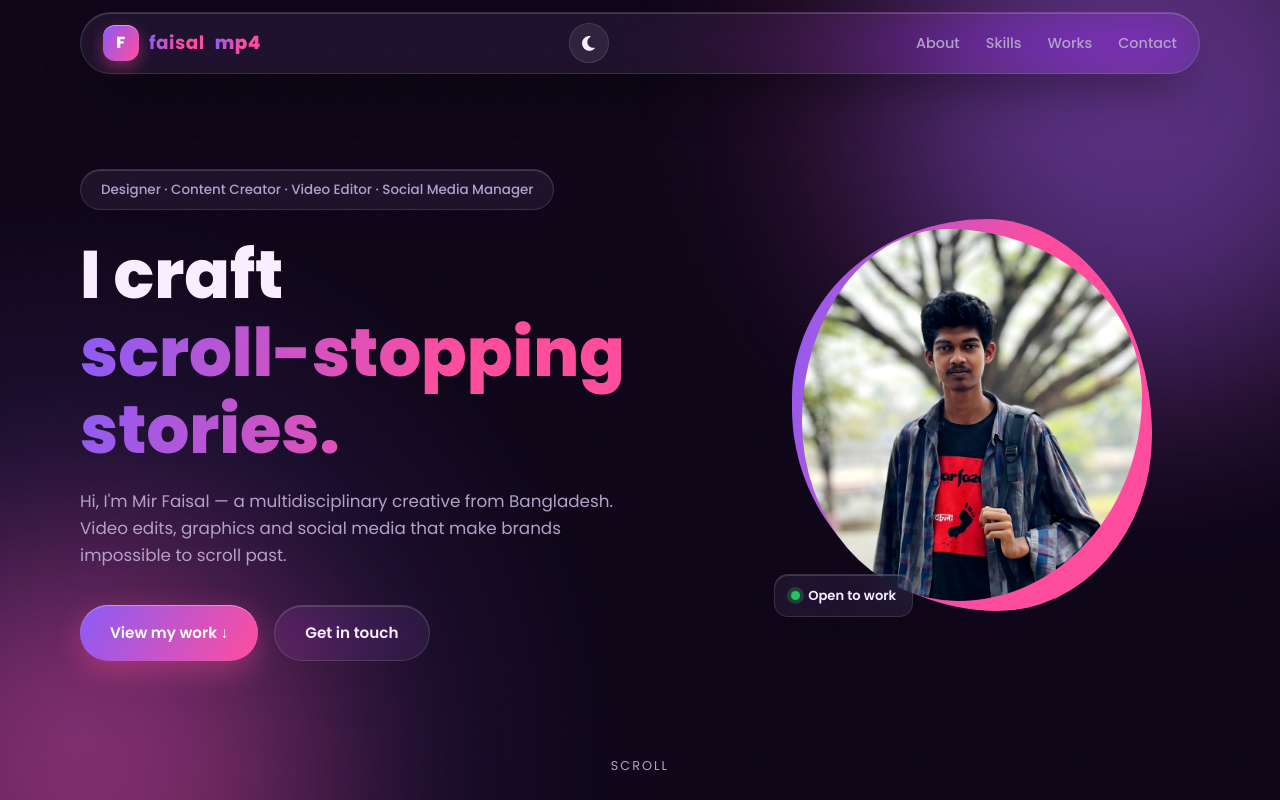
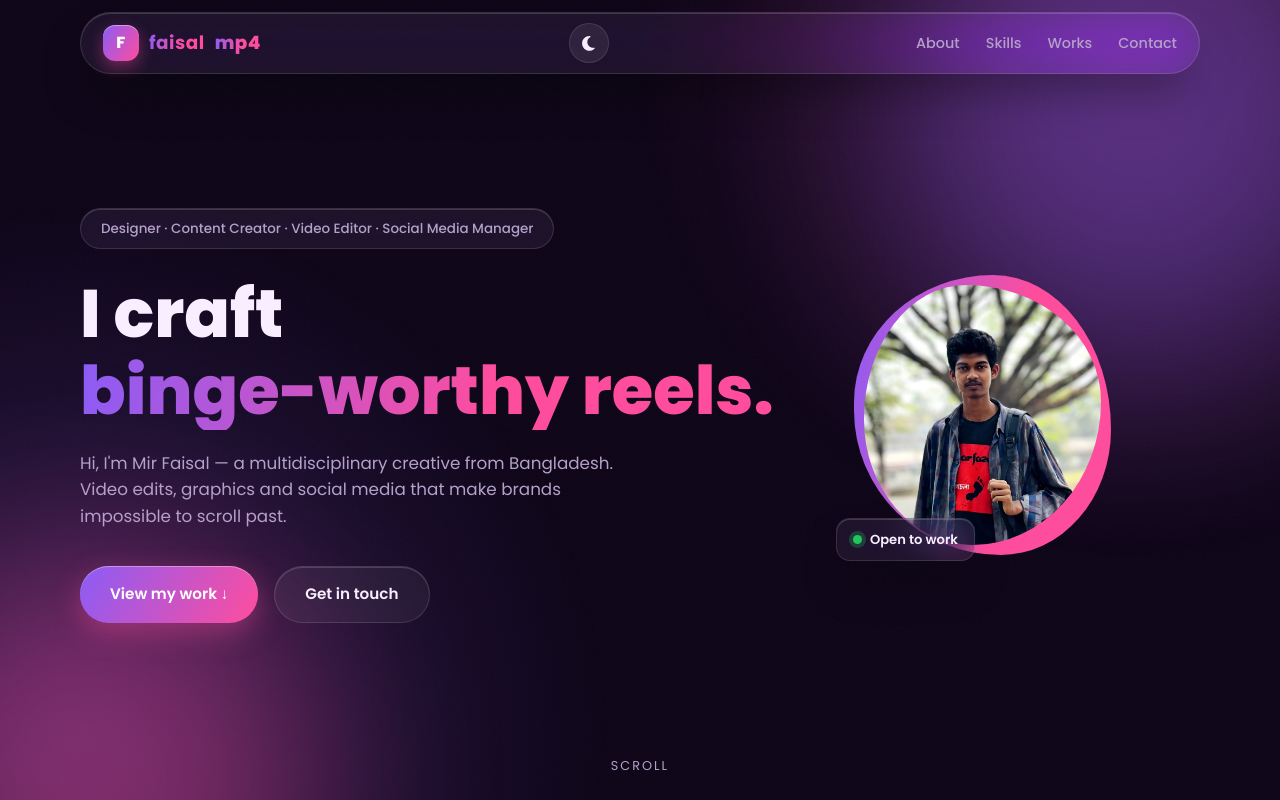
Before and after one commit to jawadur13/Faisal-Portfolio, a React (Vite) app: page / in a window 1280 px wide. Shown: the top 800 px of the page. Built offline with nearby package versions, Linux system fonts and the light colour scheme.

Commit message:
feat: rotating hero headline with vertical roll effect and staggered load-in

```diff
--- a/src/components/Hero.css
+++ b/src/components/Hero.css
@@ -72,6 +72,10 @@
   margin-bottom: 20px;
 }
 
+.h1-line {
+  display: block;
+}
+
 .hero h1 .accent {
   display: block;
   background: var(--grad-text);
@@ -79,6 +83,82 @@
   background-clip: text;
   color: transparent;
   width: fit-content;
+  position: relative;
+  overflow: hidden;
+  white-space: nowrap;
+  max-width: 100%;
+}
+
+.rot-new,
+.rot-old {
+  display: inline-block;
+  background: var(--grad-text);
+  -webkit-background-clip: text;
+  background-clip: text;
+  color: transparent;
+}
+
+.rot-new {
+  animation: rollIn 0.55s cubic-bezier(0.22, 0.61, 0.36, 1) both;
+}
+
+.rot-old {
+  position: absolute;
+  left: 0;
+  top: 0;
+  animation: rollOut 0.55s cubic-bezier(0.55, 0.06, 0.68, 0.19) both;
+}
+
+@keyframes rollIn {
+  from {
+    transform: translateY(75%);
+    opacity: 0;
+    filter: blur(6px);
+  }
+  to {
+    transform: none;
+    opacity: 1;
+    filter: blur(0);
+  }
+}
+
+@keyframes rollOut {
+  from {
+    transform: none;
+    opacity: 1;
+  }
+  to {
+    transform: translateY(-75%);
+    opacity: 0;
+    filter: blur(6px);
+  }
+}
+
+@keyframes rise {
+  from {
+    opacity: 0;
+    transform: translateY(18px);
+  }
+  to {
+    opacity: 1;
+    transform: none;
+  }
+}
+
+.hero-tag {
+  animation: rise 0.6s ease 0.05s both;
+}
+
+.hero h1 {
+  animation: rise 0.6s ease 0.18s both;
+}
+
+.hero p {
+  animation: rise 0.6s ease 0.32s both;
+}
+
+.hero-actions {
+  animation: rise 0.6s ease 0.45s both;
 }
 
 .hero p {
@@ -197,6 +277,11 @@
     padding-top: 104px;
   }
 
+  .hero h1 .accent {
+    font-size: 0.52em;
+    letter-spacing: -0.5px;
+  }
+
   .hero-actions .btn {
     flex: 1 1 100%;
     justify-content: center;
@@ -216,3 +301,10 @@
     display: none;
   }
 }
+
+@media (max-width: 700px) {
+  .hero h1 .accent {
+    font-size: 0.58em;
+    letter-spacing: -0.5px;
+  }
+}
--- a/src/components/Hero.jsx
+++ b/src/components/Hero.jsx
@@ -1,7 +1,22 @@
-import { profile, photoUrl } from "../data.js";
+import { useEffect, useRef, useState } from "react";
+import { profile, photoUrl, rotatingHeadlines } from "../data.js";
 import "./Hero.css";
 
 export default function Hero() {
+  const [idx, setIdx] = useState(0);
+  const [prev, setPrev] = useState(null);
+  const firstRun = useRef(true);
+
+  useEffect(() => {
+    const delay = firstRun.current ? 4200 : 2900;
+    firstRun.current = false;
+    const t = setTimeout(() => {
+      setPrev(idx);
+      setIdx((idx + 1) % rotatingHeadlines.length);
+    }, delay);
+    return () => clearTimeout(t);
+  }, [idx]);
+
   return (
     <section id="top" className="hero">
       <div className="blob blob-1" />
@@ -10,9 +25,14 @@ export default function Hero() {
       <div className="container hero-grid">
         <div className="hero-content">
           <span className="hero-tag">{profile.role}</span>
-          <h1>
-            {profile.headline[0]}
-            <span className="accent">{profile.headline[1]}</span>
+          <h1 aria-label={`I craft ${rotatingHeadlines[idx].replace(".", "")}`}>
+            <span className="h1-line" aria-hidden="true">{profile.tagline}</span>
+            <span className="accent rotator" aria-hidden="true">
+              {prev !== null && prev !== idx && (
+                <span className="rot-old" key={`p-${prev}`}>{rotatingHeadlines[prev]}</span>
+              )}
+              <span className="rot-new" key={`n-${idx}`}>{rotatingHeadlines[idx]}</span>
+            </span>
           </h1>
           <p>
             Hi, I'm {profile.name} — a multidisciplinary creative from
--- a/src/data.js
+++ b/src/data.js
@@ -6,12 +6,19 @@ export const profile = {
   name: "Mir Faisal",
   firstName: "Faisal",
   role: "Designer · Content Creator · Video Editor · Social Media Manager",
-  headline: ["I craft", "scroll-stopping stories."],
+  tagline: "I craft",
   location: "Faridpur — 7800, Dhaka, Bangladesh",
   email: "faslmpfour@gmail.com",
   whatsapp: "01903310122",
   whatsappLink: "https://wa.me/8801903310122",
 };
+
+export const rotatingHeadlines = [
+  "scroll-stopping stories.",
+  "thumb-stopping thumbnails.",
+  "binge-worthy reels.",
+  "viral-ready content.",
+];
 
 export const bio = [
   "I'm Mir Faisal — a multidisciplinary creative from Faridpur, Bangladesh. I spend my days (and most nights) designing graphics, editing videos, and running social media pages that people actually enjoy following.",
```
